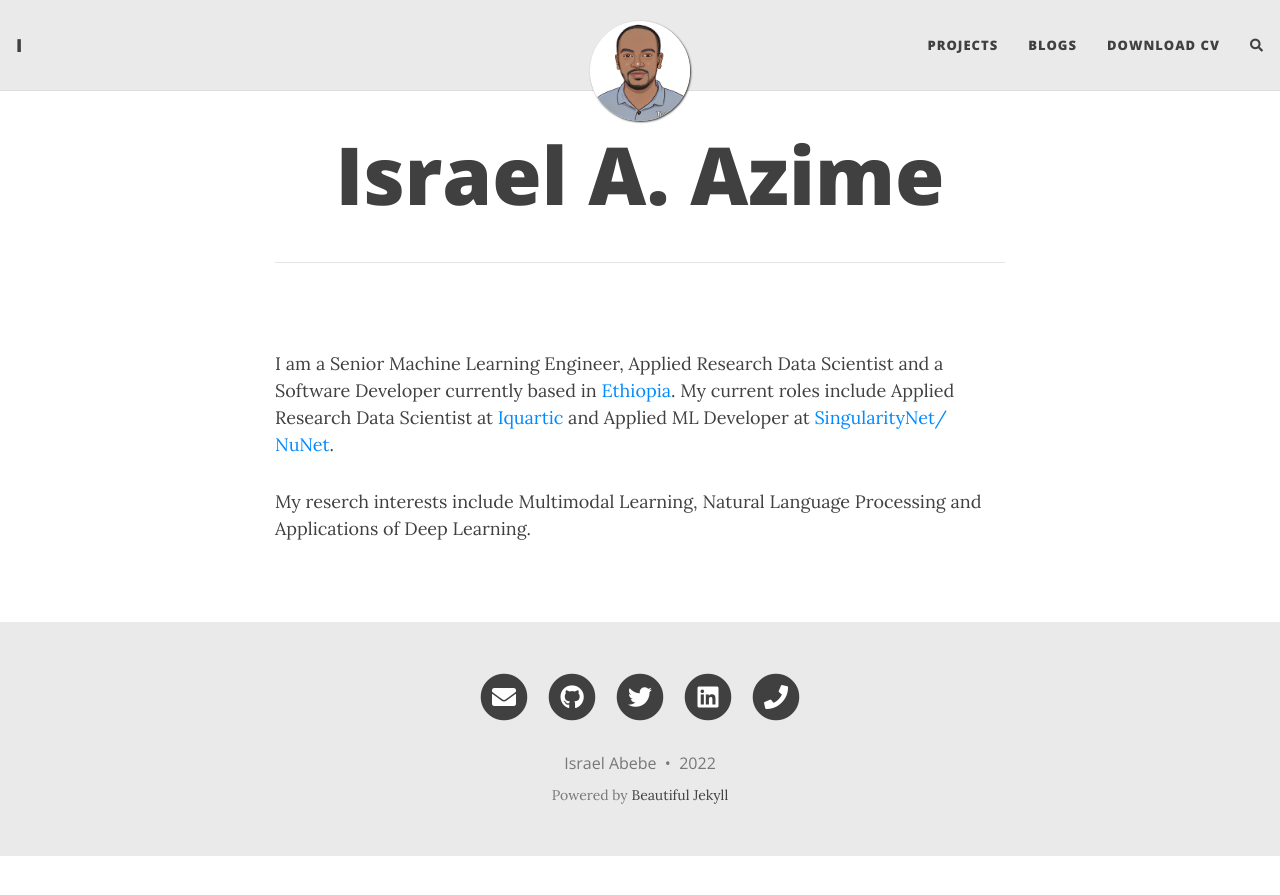
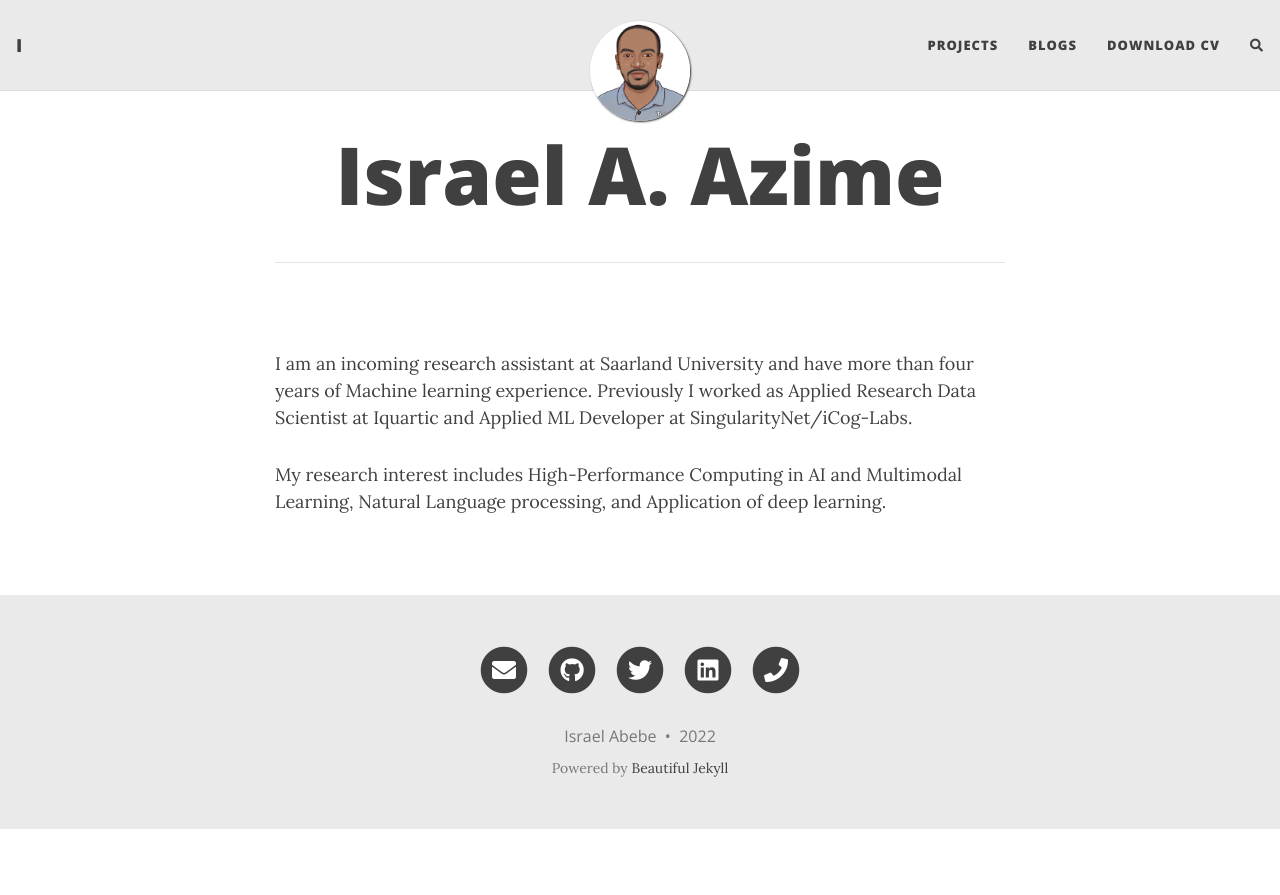
Before and after one commit to IsraelAbebe/Israelabebe.github.io, a Jekyll site: the page built from index.md, in a window 1280 px wide. Shown: the top 895 px of the page. Built offline with Jekyll 4.4.1, drawn with Linux system fonts in a browser that asks for light colours; nearby versions of some CDN libraries; comment, search, counter and statistics services are not loaded.

Commit message:
bio update

```diff
--- a/index.md
+++ b/index.md
@@ -9,10 +9,12 @@ Wellcome to my page!  -->
 <hr>
 <br>
 
-I am a Senior Machine Learning Engineer, Applied Research Data Scientist and a Software Developer currently based in [Ethiopia](https://en.wikipedia.org/wiki/Ethiopia). My current roles include Applied Research Data Scientist at [Iquartic](https://iquartic.com/) and Applied ML Developer at [SingularityNet/ NuNet](https://nunet.io/#team).
+I am an incoming research assistant at Saarland University and have more than four years of Machine learning experience.
+Previously I worked as Applied Research Data Scientist at Iquartic and Applied ML Developer at SingularityNet/iCog-Labs.
 
 
-My reserch interests include Multimodal Learning, Natural Language Processing and Applications of Deep Learning.
+My research interest includes High-Performance Computing in AI and Multimodal Learning, Natural Language processing, and Application of deep learning.
+
 
 
 <!-- <hr> -->
```
